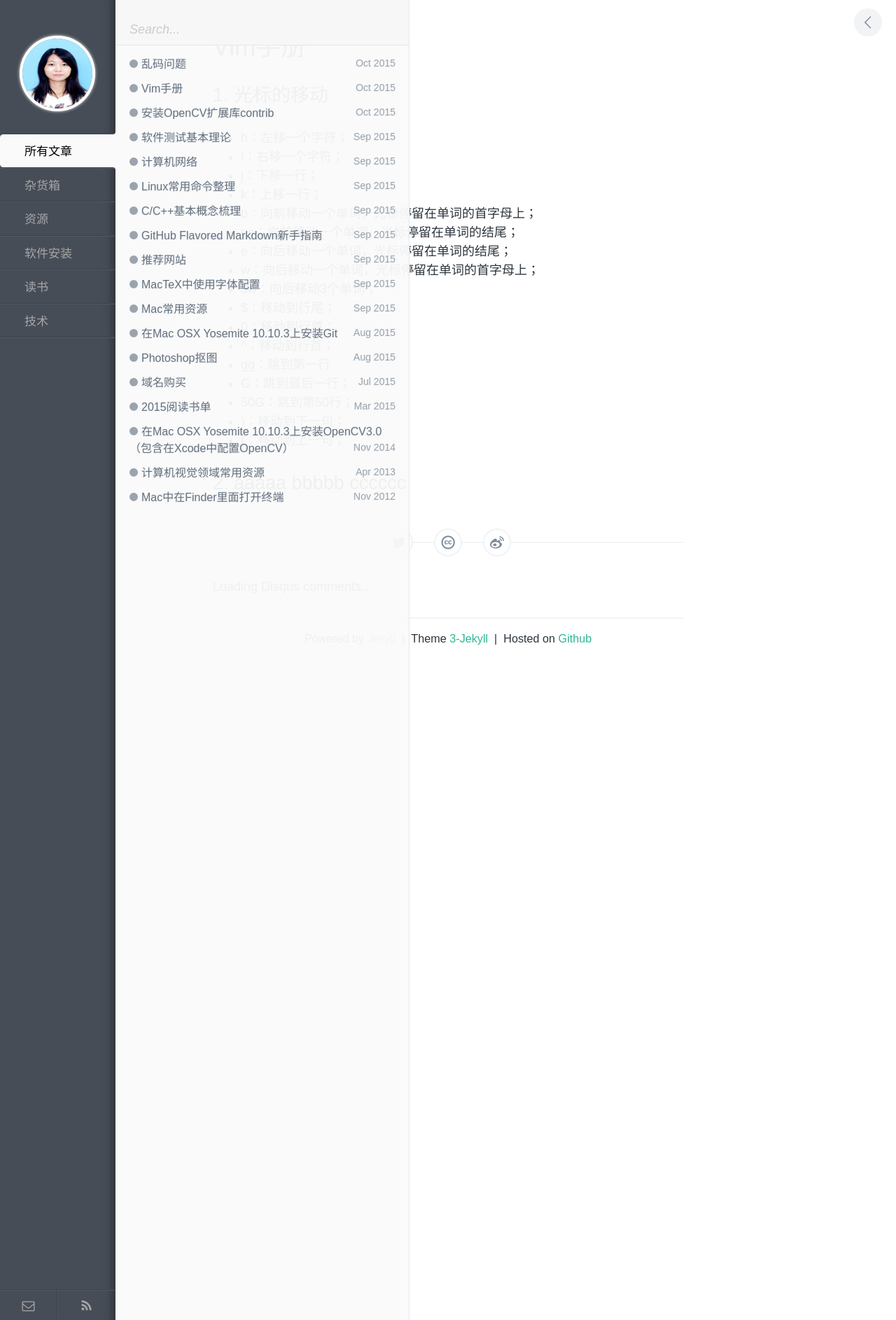
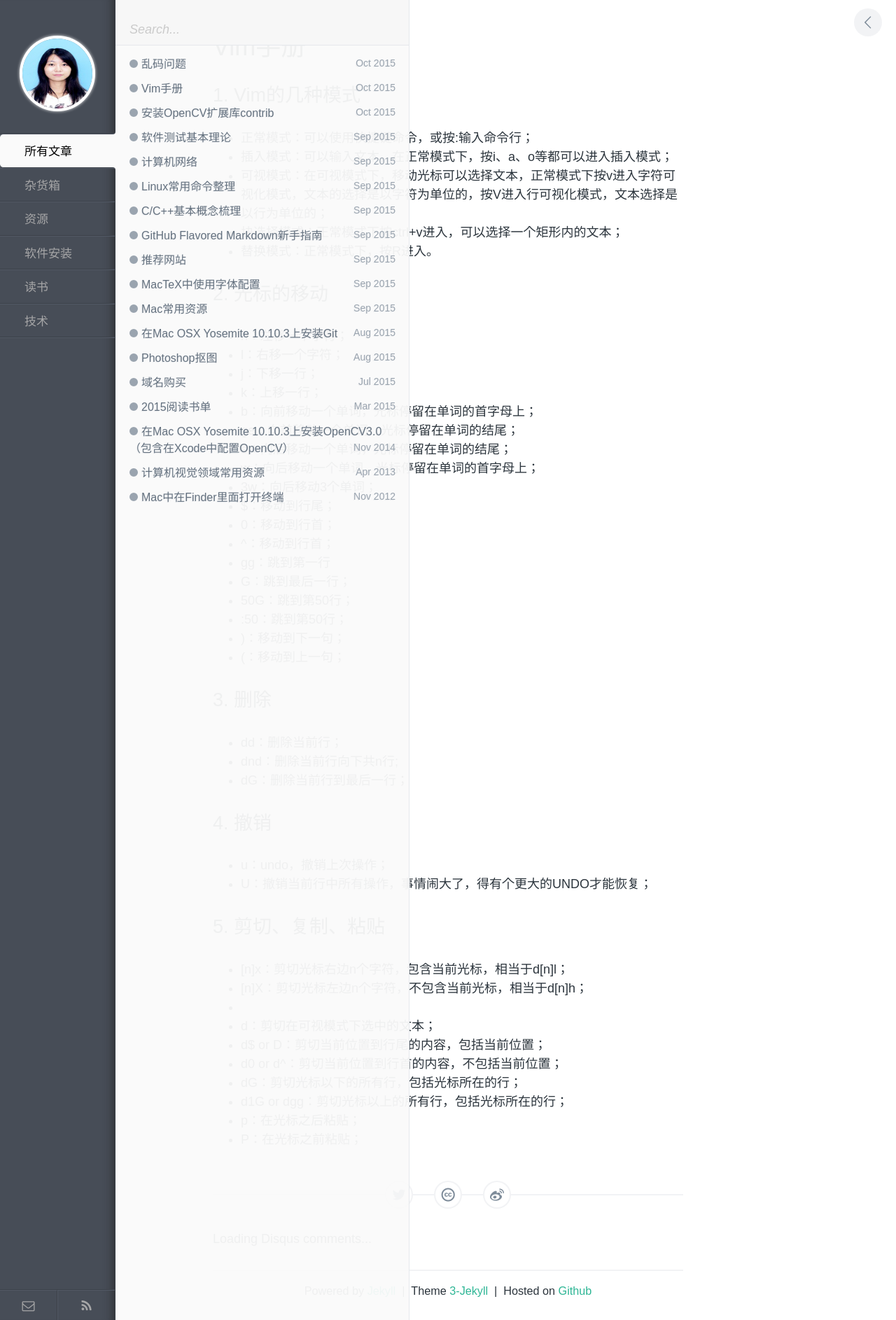
Before and after one commit to zhuyafei/zhuyafei.github.io, a Jekyll site: the page built from _posts/tech/2015-10-04-Vim.md, in a window 1280 px wide. Shown: the whole page at 70% size. Built offline with Jekyll 4.4.1, drawn with Linux system fonts in a browser that asks for light colours; comment, search, counter and statistics services are not loaded.

Commit message:
Modify 2015-10-04-Vim.md

```diff
--- a/_posts/tech/2015-10-04-Vim.md
+++ b/_posts/tech/2015-10-04-Vim.md
@@ -3,7 +3,14 @@ layout: post
 title: Vim手册
 category: 技术
 ---
-## 1. 光标的移动
+## 1. Vim的几种模式
+* 正常模式：可以使用快捷键命令，或按:输入命令行；
+* 插入模式：可以输入文本，在正常模式下，按i、a、o等都可以进入插入模式；
+* 可视模式：在可视模式下，移动光标可以选择文本，正常模式下按v进入字符可视化模式，文本的选择是以字符为单位的，按V进入行可视化模式，文本选择是以行为单位的；
+* 块选择模式：正常模式下按ctrl+v进入，可以选择一个矩形内的文本；
+* 替换模式：正常模式下，按R进入。
+
+## 2. 光标的移动
 * h：左移一个字符；
 * l：右移一个字符；
 * j：下移一行；
@@ -19,7 +26,27 @@ category: 技术
 * gg：跳到第一行
 * G：跳到最后一行；
 * 50G：跳到第50行；
+* :50：跳到第50行；
 * )：移动到下一句；
 * (：移动到上一句；
 
-## 2. aaaaa bbbbb cccccc
+## 3. 删除
+* dd：删除当前行；
+* dnd：删除当前行向下共n行;
+* dG：删除当前行到最后一行；
+
+## 4. 撤销
+* u：undo，撤销上次操作；
+* U：撤销当前行中所有操作，事情闹大了，得有个更大的UNDO才能恢复；
+
+## 5. 剪切、复制、粘贴
+* [n]x：剪切光标右边n个字符，包含当前光标，相当于d[n]l；
+* [n]X：剪切光标左边n个字符，不包含当前光标，相当于d[n]h；
+*
+* d：剪切在可视模式下选中的文本；
+* d$ or D：剪切当前位置到行尾的内容，包括当前位置；
+* d0 or d^：剪切当前位置到行首的内容，不包括当前位置；
+* dG：剪切光标以下的所有行，包括光标所在的行；
+* d1G or dgg：剪切光标以上的所有行，包括光标所在的行；
+* p：在光标之后粘贴；
+* P：在光标之前粘贴；
```
